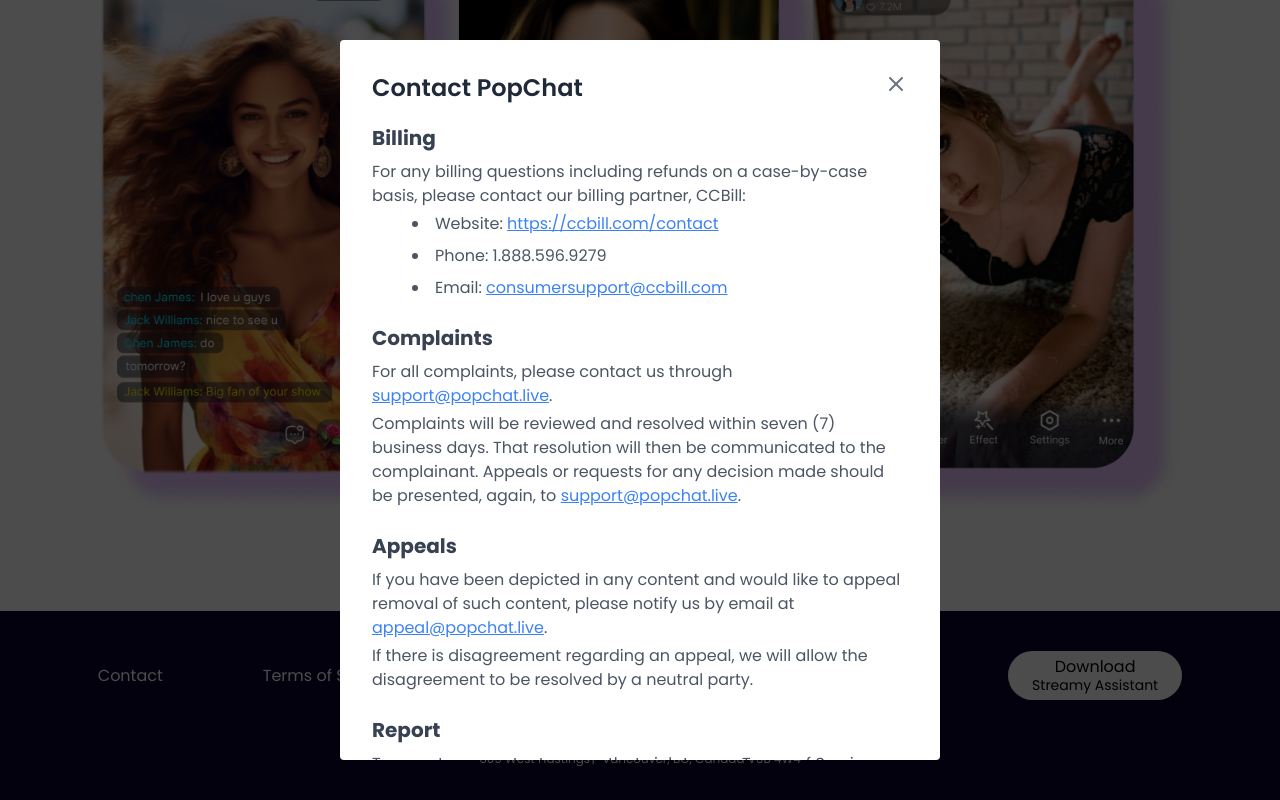
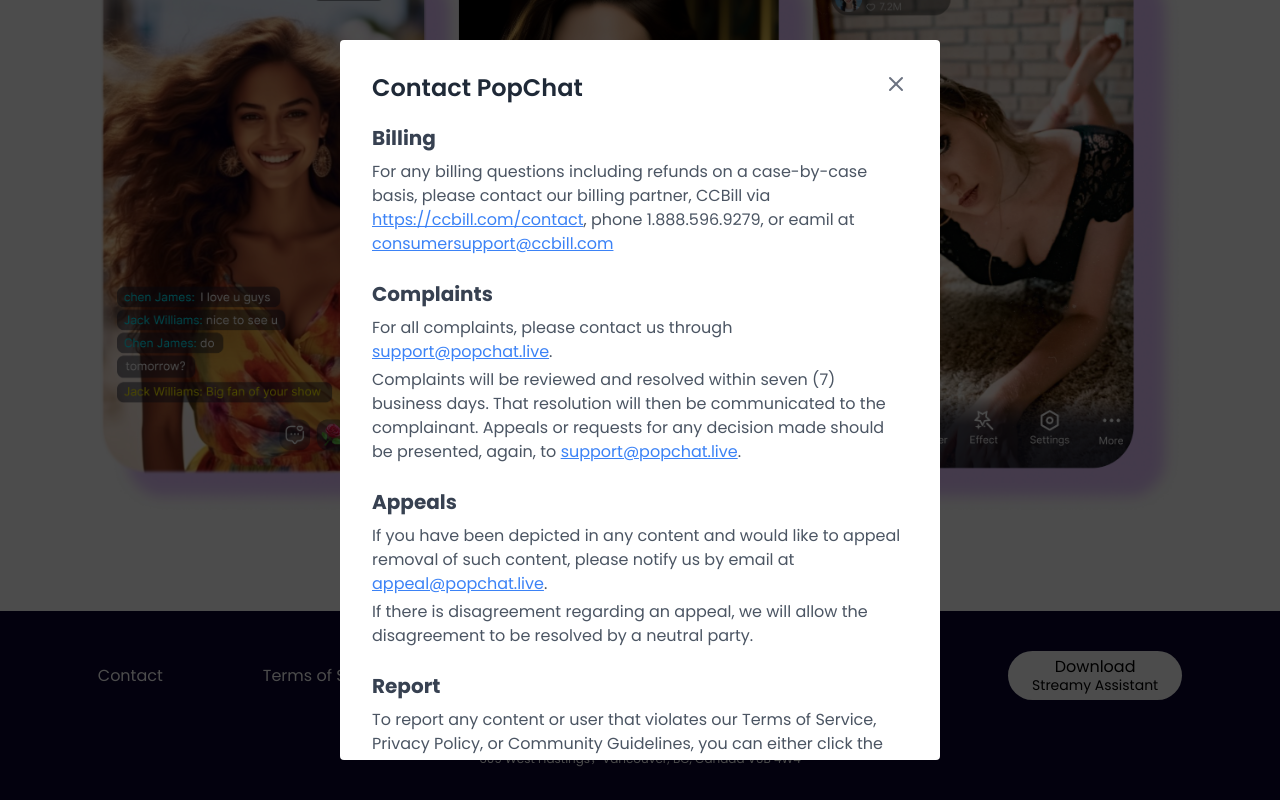
Before and after one commit to rickychan0611/popchat, a Next.js app: page / in a window 1280 px wide. Both pictures are taken after a click on the element "Contact". Shown: the part 3008-3808 px from the top of the page. Built offline with nearby package versions, Linux system fonts and the light colour scheme.

Commit message:
fix contact

```diff
--- a/src/components/ContactModalDetails.tsx
+++ b/src/components/ContactModalDetails.tsx
@@ -32,31 +32,20 @@
             <section className="mb-6">
               <h2 className="text-xl font-bold text-gray-700 mb-2">Billing</h2>
               <div className="text-gray-600 mb-1">
-                For any billing questions including refunds on a case-by-case
-                basis, please contact our billing partner, CCBill:
-              </div>
-              <ul className="list-disc list-inside text-gray-600 ">
-                <li className="text-[16px]">
-                  Website:{" "}
-                  <a
+                For any billing questions including refunds on a case-by-case basis, please contact our billing partner,
+                CCBill via <a
                   href="https://ccbill.com/contact"
                   className="text-blue-500 underline"
-                    target={"_blank"}
-                  >
-                    https://ccbill.com/contact
-                  </a>
-                </li>
-                <li className="text-[16px]">Phone: 1.888.596.9279</li>
-                <li className="text-[16px]">
-                  Email:{" "}
-                  <a
+                  target="_blank"
+                >https://ccbill.com/contact</a>, phone 1.888.596.9279,
+                or eamil at <a
                   href="mailto:consumersupport@ccbill.com"
                   className="text-blue-500 underline"
                 >
                   consumersupport@ccbill.com
                 </a>
-                </li>
-              </ul>
+              </div>
+
             </section>
 
             {/* Complaints Section */}
@@ -129,7 +118,7 @@
                 including any relevant screenshots or descriptions of the issue.
               </div>
             </section>
-            <img src={'/map.png'} alt="map" className="mt-8"/>
+            <img src={'/map.png'} alt="map" className="mt-8" />
           </div>
         </div>
       </div>
--- a/src/pages/_app.tsx
+++ b/src/pages/_app.tsx
@@ -35,11 +35,18 @@
       const from = query.from;
       const from_a = query.from_a;
       const from_m = query.from_m;
+      const user = query.user;
       if (from || from_a || from_m) {
         from && router.push(H5_URL + `/regist?from=${from}`);
         from_a && router.push(H5_URL + `/regist?from_a=${from_a}`);
         from_m && router.push(H5_URL + `/regist?from_m=${from_m}`);
-      } else {
+      }
+
+      else if (user) {
+        router.push(H5_URL + `/personinfo?id=${user}`)
+      }
+
+      else {
         const userAgent = navigator.userAgent;
 
         // Detect platform
--- a/src/pages/index.tsx
+++ b/src/pages/index.tsx
@@ -17,7 +17,6 @@
   const [openContactDetails, setOpenContactDetails] = useState(false);
   const [openQR, setOpenQR] = useState(false);
   const [openDownloadQR, setOpenDownloadQR] = useState(false);
-
   return (
     <div className="bg-white min-h-screen w-auto font-[poppins] ">
       <ContactModal open={openContact} setOpen={setOpenContact} type={0} />
```
Also changed, not shown: 1 other file (tests, documents, lock files or other folders). Lines whose indentation alone changed are shown as unchanged.
